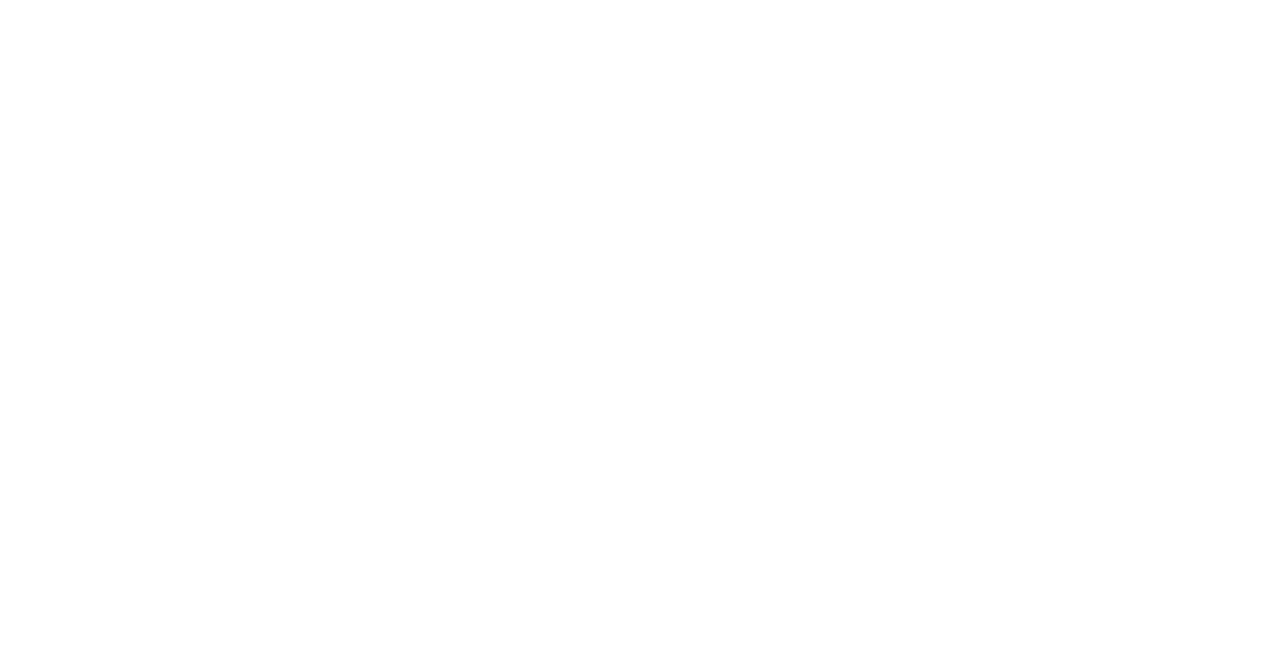
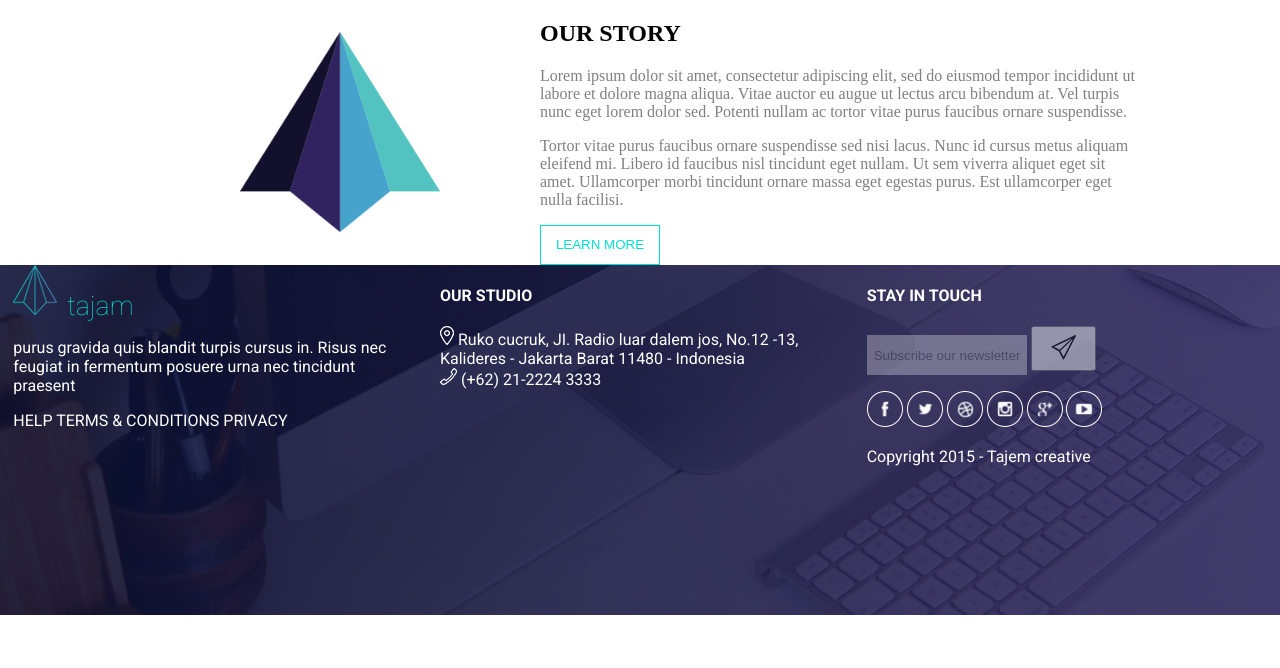
Before and after one commit to OlaoluwaLewis/psd1-to-html1, a plain HTML site: page index.html in a window 1280 px wide. Drawn offline with Linux system fonts and the light colour scheme.

Commit message:
our story section and footer

```diff
--- a/index.html
+++ b/index.html
@@ -1,18 +1,74 @@
 <!DOCTYPE html>
 <html lang="en">
-<head>
-    <meta charset="UTF-8">
-    <meta http-equiv="X-UA-Compatible" content="IE=edge">
-    <meta name="viewport" content="width=device-width, initial-scale=1.0">
+  <head>
+    <meta charset="UTF-8" />
+    <meta http-equiv="X-UA-Compatible" content="IE=edge" />
+    <meta name="viewport" content="width=device-width, initial-scale=1.0" />
     <title>First Project</title>
-</head>
-<body>
+    <link rel="stylesheet" href="styles.css" />
+  </head>
+  <body>
     <section id="navbarhero"></section>
-    <section id="ourstory"></section>
+    <section id="ourstory">
+      <div id="ourstory_logo">
+        <img src="images/logo-big.png" alt="company logo" />
+      </div>
+      <div id="ourstory_desc">
+        <h1>OUR STORY</h1>
+        <p>
+          Lorem ipsum dolor sit amet, consectetur adipiscing elit, sed do
+          eiusmod tempor incididunt ut labore et dolore magna aliqua. Vitae
+          auctor eu augue ut lectus arcu bibendum at. Vel turpis nunc eget lorem
+          dolor sed. Potenti nullam ac tortor vitae purus faucibus ornare
+          suspendisse.
+        </p>
+        <p>
+          Tortor vitae purus faucibus ornare suspendisse sed nisi lacus. Nunc id
+          cursus metus aliquam eleifend mi. Libero id faucibus nisl tincidunt
+          eget nullam. Ut sem viverra aliquet eget sit amet. Ullamcorper morbi
+          tincidunt ornare massa eget egestas purus. Est ullamcorper eget nulla
+          facilisi.
+        </p>
+        <button>LEARN MORE</button>
+      </div>
+    </section>
     <section id="watch"></section>
     <section id="expertise"></section>
     <section id="team"></section>
     <section id="contactclient"></section>
-    <footer></footer>
-</body>
+    <footer>
+      <div id="logo_and_help">
+        <div><img src="images/logo.png" alt="logo" />tajam</div>
+        <p>
+          purus gravida quis blandit turpis cursus in. Risus nec feugiat in
+          fermentum posuere urna nec tincidunt praesent
+        </p>
+        <p>HELP TERMS & CONDITIONS PRIVACY</p>
+      </div>
+      <div id="our_studio">
+        <h4>OUR STUDIO</h4>
+        <div>
+          <img src="images/big104.png" alt="address" /> Ruko cucruk, JI. Radio
+          luar dalem jos, No.12 -13, Kalideres - Jakarta Barat 11480 - Indonesia
+        </div>
+        <div>
+          <img src="images/phone351.png" alt="phone" /> (+62) 21-2224 3333
+        </div>
+      </div>
+      <div id="stay_in_touch">
+        <h4>STAY IN TOUCH</h4>
+        <input type="email" placeholder="Subscribe our newsletter" />
+        <button><img src="images/paper122.png" alt="submit" /></button>
+        <p>
+          <img src="images/facebook.png" alt="facebook" />
+          <img src="images/twitter.png" alt="twitter" />
+          <img src="images/dribbble.png" alt="dribbble" />
+          <img src="images/instagram.png" alt="instagram" />
+          <img src="images/gplus.png" alt="google" />
+          <img src="images/youtube.png" alt="youtube" />
+        </p>
+        <p>Copyright 2015 - Tajem creative</p>
+      </div>
+    </footer>
+  </body>
 </html>
--- a/styles.css
+++ b/styles.css
@@ -1,4 +1,4 @@
-@import url('https://fonts.googleapis.com/css2?family=Playfair+Display:wght@400;500;600;700&family=Roboto:wght@100;300;400;500;700&display=swap');
+@import url("https://fonts.googleapis.com/css2?family=Playfair+Display:wght@400;500;600;700&family=Roboto:wght@100;300;400;500;700&display=swap");
 
 :root {
   --text-dark: #333333;
@@ -26,20 +26,49 @@ html {
 
 body {
   color: var(--text-light);
-  font-family: 'Roboto', sans-serif;
+  font-family: "Roboto", sans-serif;
   padding: 0;
   margin: 0;
-
 }
 
 .text-dark {
   color: var(--text-dark);
 }
 
-
 /*
 *********************** Our Story Section *********************/
+#ourstory {
+  display: flex;
+  width: 1000px;
+  margin: auto;
+}
+#ourstory_logo {
+  flex: 2;
+  display: flex;
+}
+#ourstory_desc {
+  color: grey;
+  flex: 3;
+  font-family: "Cosmic Sans";
+}
+#ourstory_desc h1 {
+  color: black;
+}
+#ourstory_desc > button {
+  color: #00e0d0;
+  border: 1px solid #00e0d0;
+  background-color: white;
+  width: 120px;
+  height: 40px;
+}
 
+#ourstory_logo img {
+  width: 200px;
+  height: 200px;
+  justify-content: center;
+  align-items: center;
+  margin: auto;
+}
 /*
 ************************* Watch Section ***********************/
 
@@ -56,3 +85,51 @@ body {
 
 /*
 ******************** Contact Client Section *******************/
+
+footer {
+  background-image: url("images/bgk-footer.png");
+  background-repeat: no-repeat;
+  background-size: cover;
+  height: 350px;
+  display: flex;
+  justify-content: space-around;
+}
+
+#logo_and_help {
+  width: 400px;
+  height: 400px;
+}
+
+#logo_and_help > div {
+  color: #00e0d0;
+  font-size: 20pt;
+  font-weight: 100;
+
+}
+#logo_and_help > div > img{
+  margin: 0 10px 0 0;
+}
+
+#our_studio {
+  width: 400px;
+  height: 400px;
+}
+
+#stay_in_touch {
+  width: 400px;
+  height: 400px;
+}
+
+#stay_in_touch > input {
+  color: white;
+  opacity: 30%;
+  width: 160px;
+  height: 40px;
+  border: 5px solid white;
+}
+
+#stay_in_touch > button {
+  opacity: 50%;
+  width: 65px;
+  height: 45px;
+}
```
